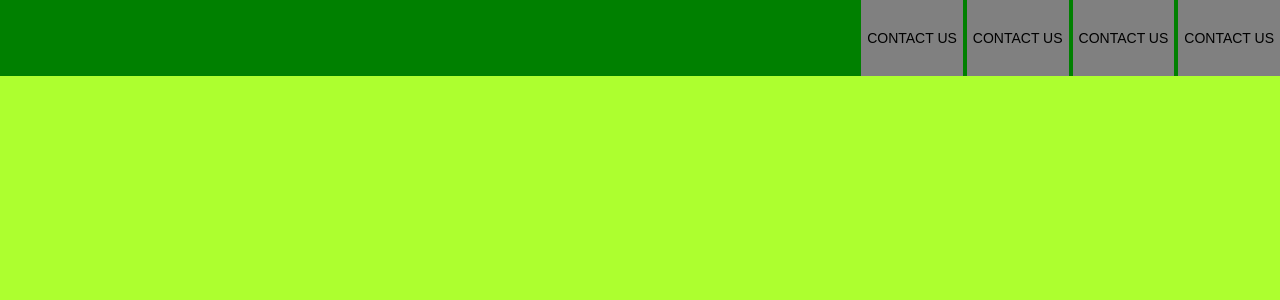
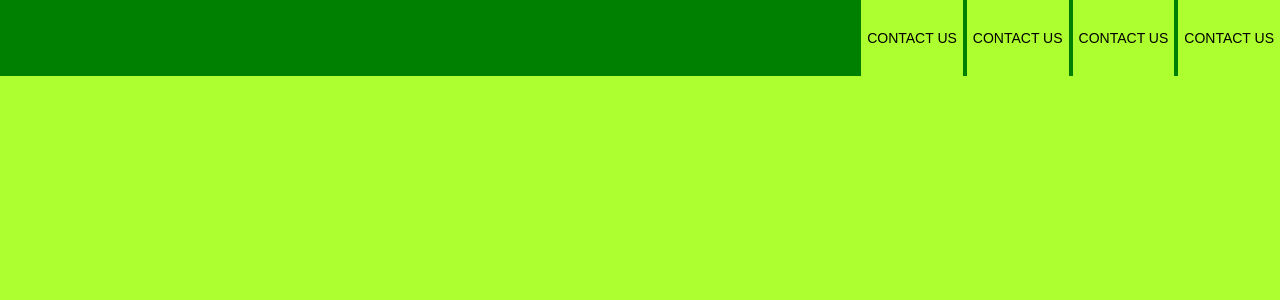
Before and after one commit to Kalmanis/Prog-Bio, a Flask app: page / in a window 1280 px wide. Shown: the top 300 px of the page. Run offline with Flask 2, Linux system fonts and the light colour scheme.

Commit message:
Update navbar.css

```diff
--- a/static/css/navbar.css
+++ b/static/css/navbar.css
@@ -20,7 +20,7 @@ nav li{
 }
 nav button{
     border-style: none;
-    background-color: gray;
+    background-color: greenyellow;
     color: black;
     text-decoration: none;
     text-transform: uppercase;
```
